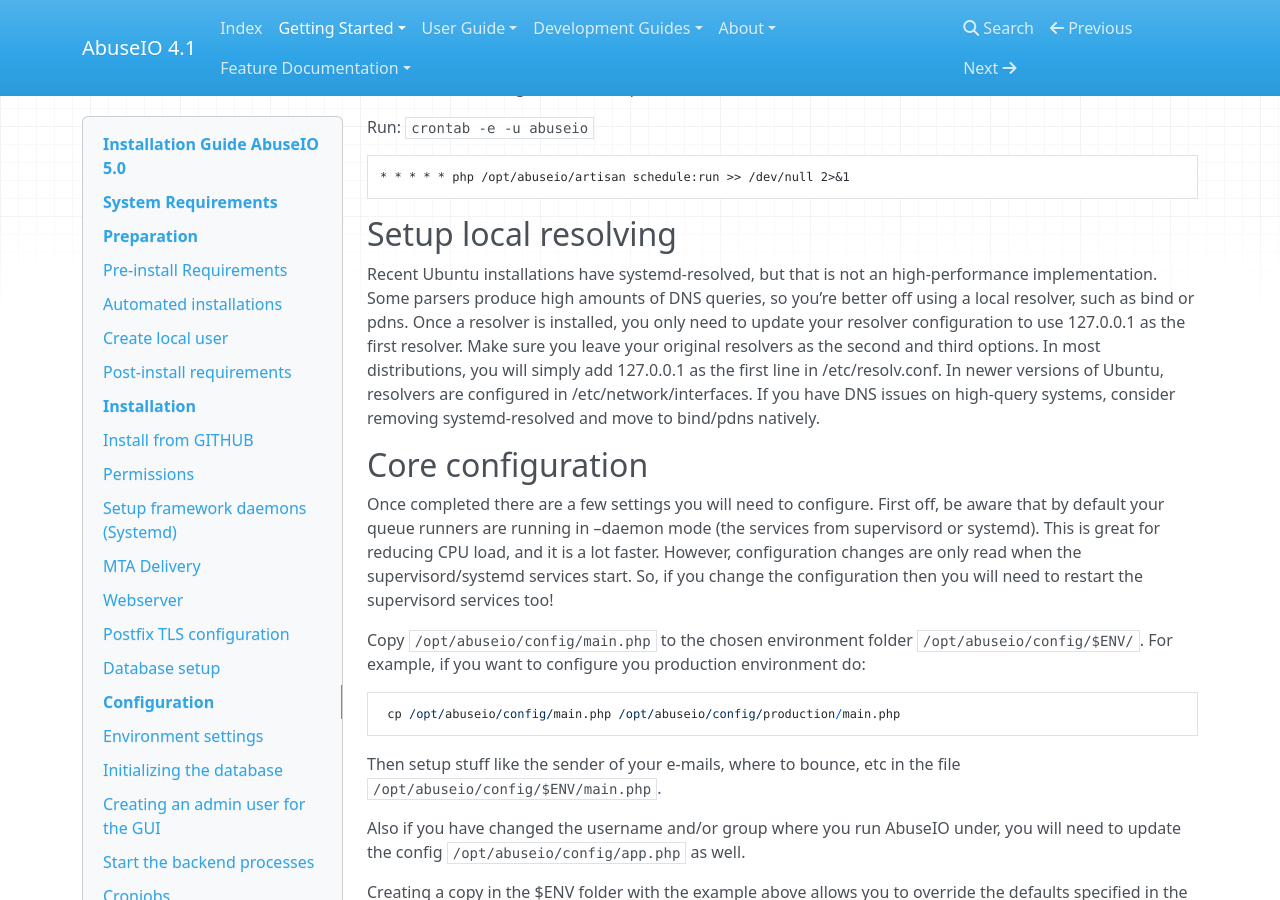
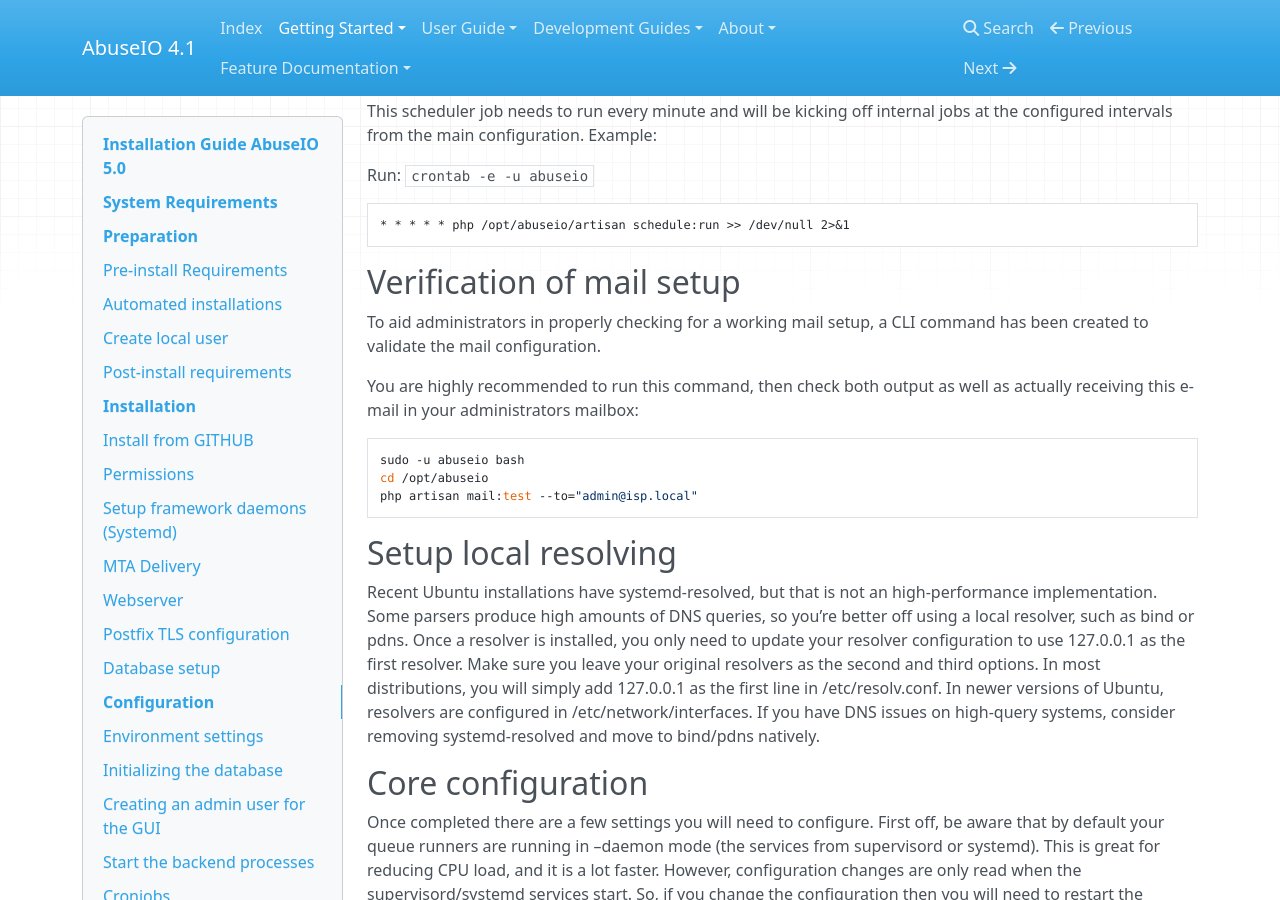
Before and after one commit to AbuseIO/abuseio-docs, an MkDocs documentation site: the page built from docs/installation.md, in a window 1280 px wide and 900 px high, scrolled down 9253 px. Built offline with MkDocs 1.6.1, drawn with Linux system fonts in a browser that asks for light colours; nearby versions of some CDN libraries; old or Windows-style settings are respelled for this version of MkDocs; some of the changed text lies outside the part shown.

Commit message:
Update installation.md

````diff
--- a/docs/installation.md
+++ b/docs/installation.md
@@ -18,6 +18,8 @@
 - Make sure you configure networking correctly, we highly recommend using IPv4 and IPv6 as a dualstack system.
 - If you are using NAT, make sure ports 25, 80 and 443 are mapped onto your system
 - Make sure you have a DNS name, e.g. abuseio.yourdomain.tld pointing onto your system
+- make sure hostname --fqdn matches your abuseio.yourdomain.tld pointing onto your system
+- make sure /etc/hosts has a matching pair (127.0.1.1 abuseio abuseio.yourdomain.tl)
 
 ## Automated installations
 
@@ -448,6 +450,17 @@ Run: `crontab -e -u abuseio`
 * * * * * php /opt/abuseio/artisan schedule:run >> /dev/null 2>&1
 ```
 
+## Verification of mail setup
+To aid administrators in properly checking for a working mail setup, a CLI command has been created to validate the mail configuration.
+
+You are highly recommended to run this command, then check both output as well as actually receiving this e-mail in your administrators mailbox:
+
+```
+sudo -u abuseio bash
+cd /opt/abuseio
+php artisan mail:test --to="admin@isp.local"
+```
+
 ## Setup local resolving
 
 Recent Ubuntu installations have systemd-resolved, but that is not an high-performance implementation. Some parsers produce high amounts of DNS queries, so you're better off using a local resolver, such as bind or pdns.
````
